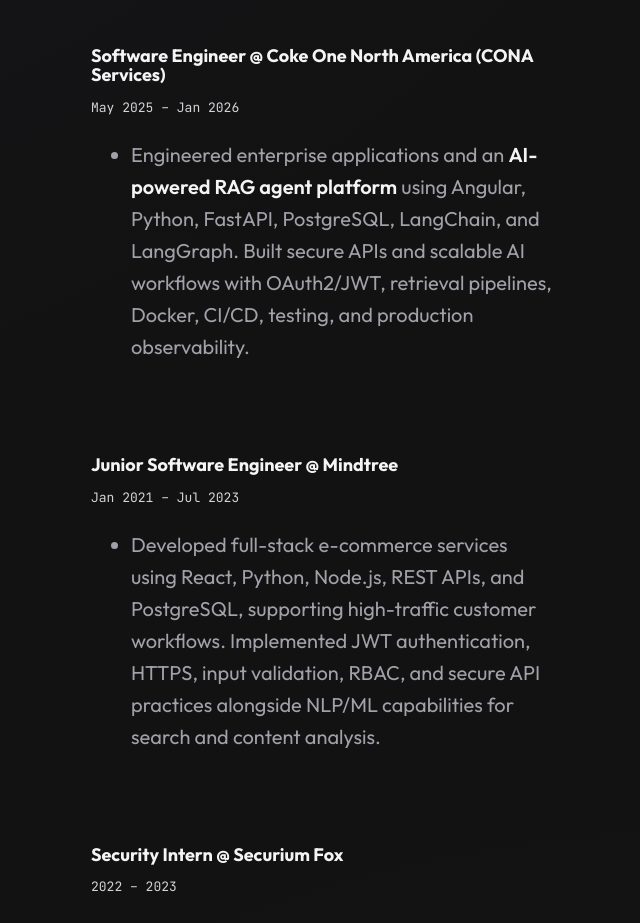
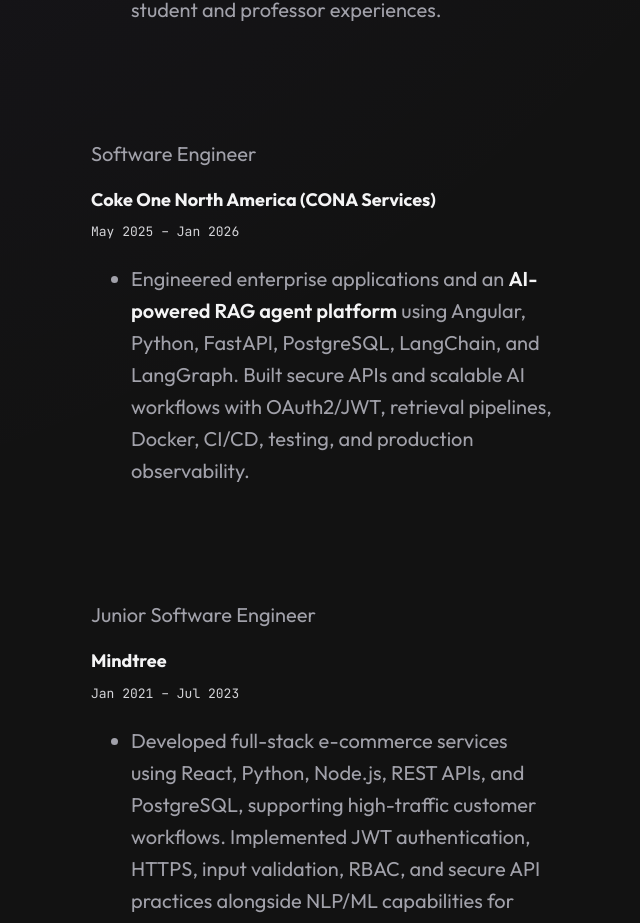
Before and after one commit to JyothsnaVellanki22/portfolio-v2, a React (Vite) app in the folder portfolio/: page / in a window 1280 px wide. Shown: the part 1850-2773 px from the top of the page, without its empty margins (569-1209 px from the left). Built offline with nearby package versions, Linux system fonts and the light colour scheme.

Commit message:
Refactor Experience component to use map for jobs

```diff
--- a/portfolio/src/components/Experience.jsx
+++ b/portfolio/src/components/Experience.jsx
@@ -1,73 +1,125 @@
 import React from 'react';
+import ScrollReveal from './ScrollReveal';
 
 const Experience = () => {
+    const experiences = [
+        {
+            company: 'Chapter Reading LLC',
+            role: 'Software Engineer',
+            range: 'May 2026 – Aug 2026',
+            description: (
+                <>
+                    Built and delivered an{' '}
+                    <strong>
+                        AI-powered reading engagement platform
+                    </strong>{' '}
+                    using React, TypeScript, PostgreSQL, and Supabase.
+                    Developed secure application workflows, RBAC, REST APIs,
+                    data models, and AI-ready data pipelines supporting
+                    student and professor experiences.
+                </>
+            ),
+        },
+        {
+            company: 'Coke One North America (CONA Services)',
+            role: 'Software Engineer',
+            range: 'May 2025 – Jan 2026',
+            description: (
+                <>
+                    Engineered enterprise applications and an{' '}
+                    <strong>
+                        AI-powered RAG agent platform
+                    </strong>{' '}
+                    using Angular, Python, FastAPI, PostgreSQL, LangChain,
+                    and LangGraph. Built secure APIs and scalable AI workflows
+                    with OAuth2/JWT, retrieval pipelines, Docker, CI/CD,
+                    testing, and production observability.
+                </>
+            ),
+        },
+        {
+            company: 'Mindtree',
+            role: 'Junior Software Engineer',
+            range: 'Jan 2021 – Jul 2023',
+            description: (
+                <>
+                    Developed full-stack e-commerce services using React,
+                    Python, Node.js, REST APIs, and PostgreSQL, supporting
+                    high-traffic customer workflows. Implemented JWT
+                    authentication, HTTPS, input validation, RBAC, and secure
+                    API practices alongside NLP/ML capabilities for search and
+                    content analysis.
+                </>
+            ),
+        },
+        {
+            company: 'Securium Fox',
+            role: 'Security Intern',
+            range: '2022 – 2023',
+            description: (
+                <>
+                    Performed{' '}
+                    <strong>
+                        cryptographic security and vulnerability assessment
+                    </strong>,
+                    analyzing cipher implementations for insecure key handling,
+                    weak hashing, and security weaknesses. Applied static and
+                    dynamic code analysis, security testing, and Python-based
+                    automation to identify vulnerabilities and document
+                    remediation recommendations.
+                </>
+            ),
+        },
+    ];
+
     return (
-        <section id="experience" className="section experience-section">
-            <h2 className="section-title">Experience</h2>
+        <section
+            id="experience"
+            className="section experience-section"
+        >
+            <ScrollReveal>
+                <h2 className="section-title">
+                    Experience
+                </h2>
+            </ScrollReveal>
 
             <div className="experience-list">
+                {experiences.map((experience, index) => (
+                    <ScrollReveal
+                        key={`${experience.company}-${experience.range}`}
+                        delay={index * 80}
+                    >
+                        <article className="job">
 
-                {/* Chapter Reading LLC */}
-                <div className="job">
-                    <h3>Software Engineer @ Chapter Reading LLC</h3>
-                    <p className="range">May 2026 – Aug 2026</p>
+                            <div className="job-top">
+                                <div>
+                                    <p className="job-role">
+                                        {experience.role}
+                                    </p>
 
-                    <ul>
-                        <li>
-                            Built and delivered an <strong>AI-powered reading engagement platform</strong> using
-                            React, TypeScript, PostgreSQL, and Supabase. Developed secure application workflows,
-                            RBAC, REST APIs, data models, and AI-ready data pipelines supporting student and
-                            professor experiences.
-                        </li>
-                    </ul>
-                </div>
+                                    <h3>
+                                        {experience.company}
+                                    </h3>
+                                </div>
 
-                {/* CONA Services */}
-                <div className="job">
-                    <h3>Software Engineer @ Coke One North America (CONA Services)</h3>
-                    <p className="range">May 2025 – Jan 2026</p>
+                                <p className="range">
+                                    {experience.range}
+                                </p>
+                            </div>
 
-                    <ul>
-                        <li>
-                            Engineered enterprise applications and an <strong>AI-powered RAG agent platform</strong> using
-                            Angular, Python, FastAPI, PostgreSQL, LangChain, and LangGraph. Built secure APIs and
-                            scalable AI workflows with OAuth2/JWT, retrieval pipelines, Docker, CI/CD, testing,
-                            and production observability.
-                        </li>
-                    </ul>
-                </div>
+                            <ul>
+                                <li>
+                                    {experience.description}
+                                </li>
+                            </ul>
 
-                {/* Mindtree */}
-                <div className="job">
-                    <h3>Junior Software Engineer @ Mindtree</h3>
-                    <p className="range">Jan 2021 – Jul 2023</p>
-
-                    <ul>
-                        <li>
-                            Developed full-stack e-commerce services using React, Python, Node.js, REST APIs,
-                            and PostgreSQL, supporting high-traffic customer workflows. Implemented JWT
-                            authentication, HTTPS, input validation, RBAC, and secure API practices alongside
-                            NLP/ML capabilities for search and content analysis.
-                        </li>
-                    </ul>
-                </div>
-
-                {/* Securium Fox */}
-                <div className="job">
-                    <h3>Security Intern @ Securium Fox</h3>
-                    <p className="range">2022 – 2023</p>
-
-                    <ul>
-                        <li>
-                            Performed <strong>cryptographic security and vulnerability assessment</strong>,
-                            analyzing cipher implementations for insecure key handling, weak hashing, and
-                            security weaknesses. Applied static and dynamic code analysis, security testing,
-                            and Python-based automation to identify vulnerabilities and document remediation
-                            recommendations.
-                        </li>
-                    </ul>
-                </div>
-
+                            <span
+                                className="job-signal"
+                                aria-hidden="true"
+                            />
+                        </article>
+                    </ScrollReveal>
+                ))}
             </div>
         </section>
     );
```
